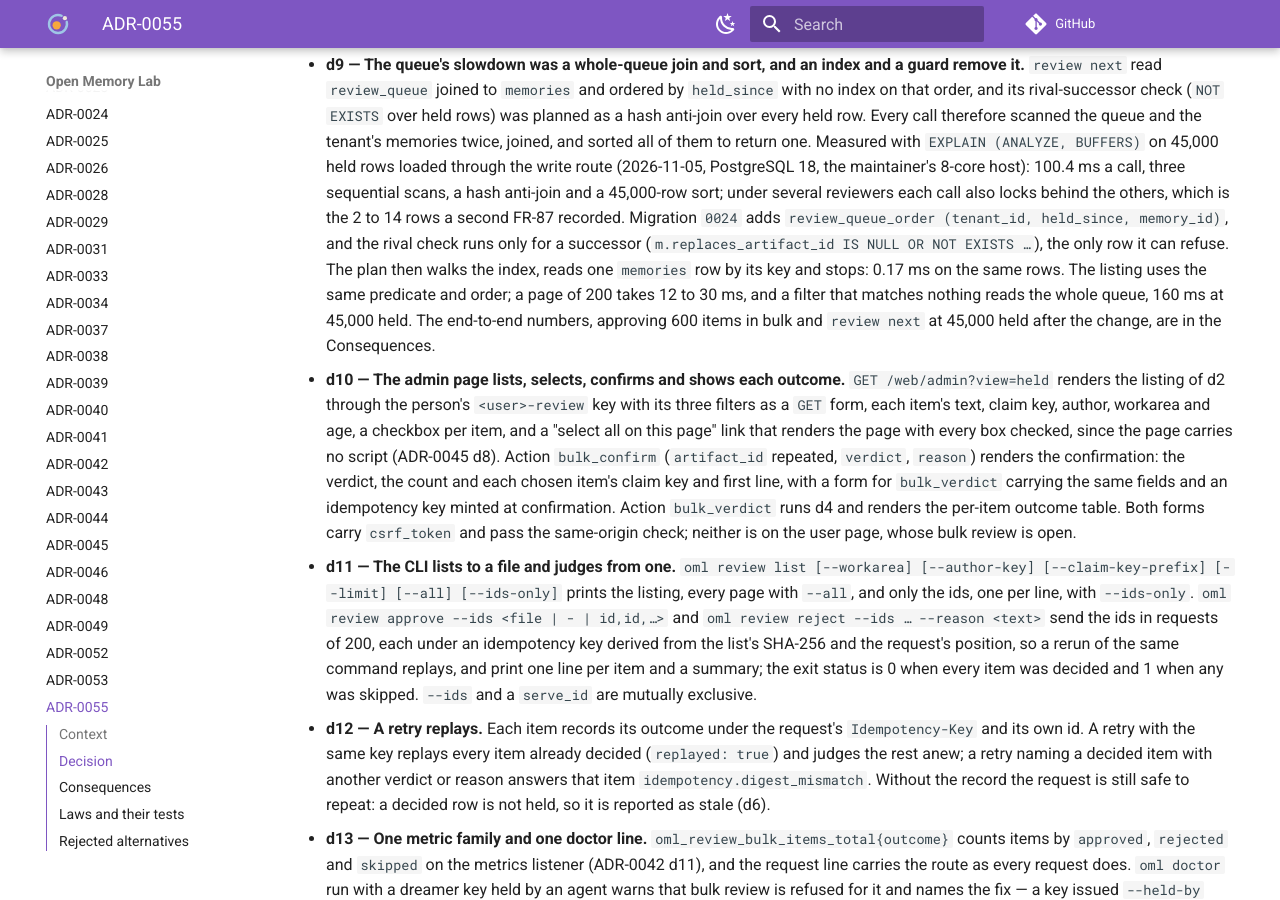
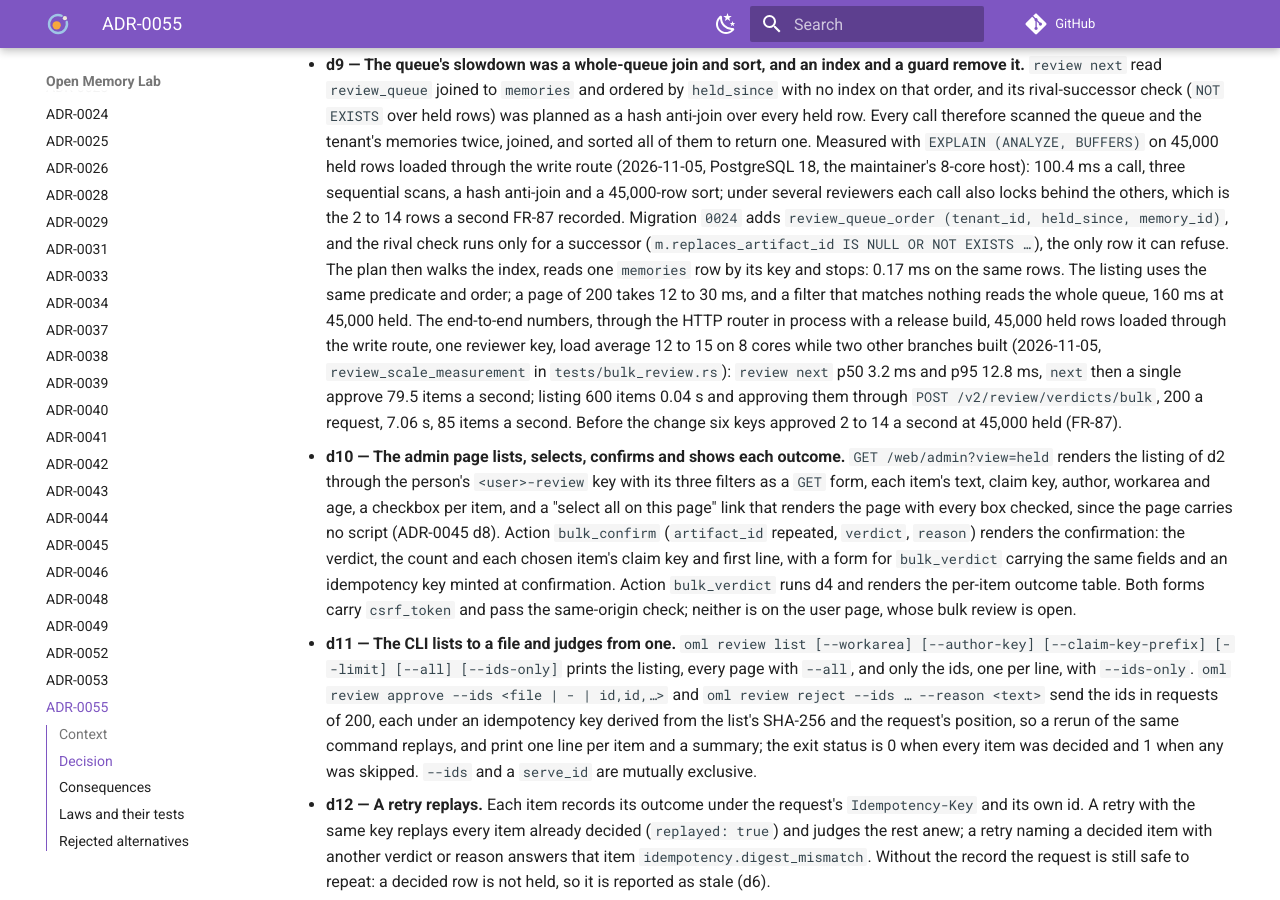
Before and after one commit to e8kor/open-memory-lab, an MkDocs documentation site: the page built from docs/adr/ADR-0055-a-person-reviews-a-listed-set-of-held-items-in-one-act-each-item-judged-and-signed-as-one-verdict.md, in a window 1280 px wide and 900 px high, scrolled down 2279 px. Built offline with MkDocs 1.6.1 and Material for MkDocs 9.7.7, drawn with Linux system fonts in a browser that asks for light colours; comment, search, counter and statistics services are not loaded.

Commit message:
Pin the admin page's two bulk review actions in the closed set's test, and record the end-to-end measurement at 45,000 held (ADR-0055 d9)

```diff
--- a/docs/adr/ADR-0055-a-person-reviews-a-listed-set-of-held-items-in-one-act-each-item-judged-and-signed-as-one-verdict.md
+++ b/docs/adr/ADR-0055-a-person-reviews-a-listed-set-of-held-items-in-one-act-each-item-judged-and-signed-as-one-verdict.md
@@ -133,8 +133,12 @@
   plan then walks the index, reads one `memories` row by its key and stops: 0.17 ms on the same
   rows. The listing uses the same predicate and order; a page of 200 takes 12 to 30 ms, and a
   filter that matches nothing reads the whole queue, 160 ms at 45,000 held. The end-to-end
-  numbers, approving 600 items in bulk and `review next` at 45,000 held after the change, are in
-  the Consequences.
+  numbers, through the HTTP router in process with a release build, 45,000 held rows loaded
+  through the write route, one reviewer key, load average 12 to 15 on 8 cores while two other
+  branches built (2026-11-05, `review_scale_measurement` in `tests/bulk_review.rs`): `review next`
+  p50 3.2 ms and p95 12.8 ms, `next` then a single approve 79.5 items a second; listing 600 items
+  0.04 s and approving them through `POST /v2/review/verdicts/bulk`, 200 a request, 7.06 s, 85
+  items a second. Before the change six keys approved 2 to 14 a second at 45,000 held (FR-87).
 
 - **d10 — The admin page lists, selects, confirms and shows each outcome.** `GET
   /web/admin?view=held` renders the listing of d2 through the person's `<user>-review` key with
```
Also changed, not shown: 1 other file.
